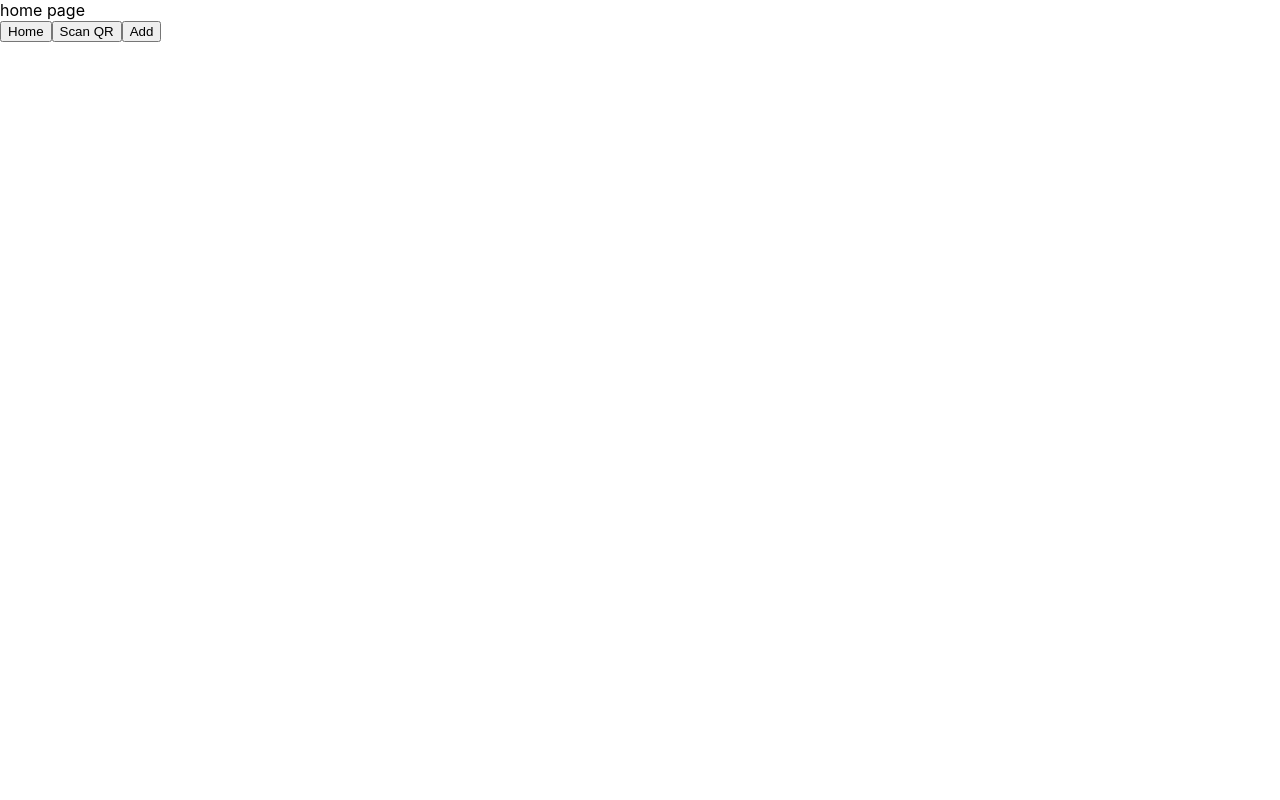
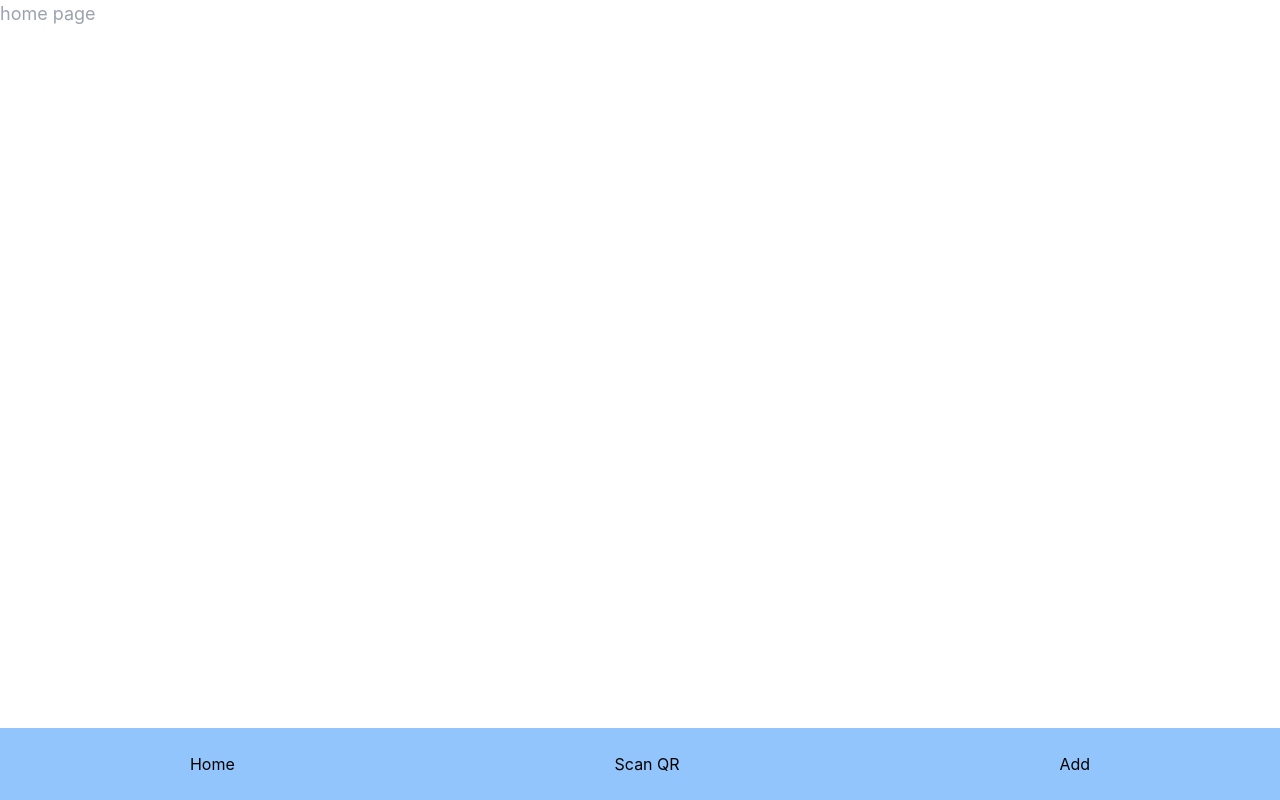
Before and after one commit to luvlyf04/liff, a React (Create React App) app: page / in a window 1280 px wide. Built offline with nearby package versions, Linux system fonts and the light colour scheme.

Commit message:
install tailwind

```diff
--- /dev/null
+++ b/craco.config.js
@@ -0,0 +1,7 @@
+module.exports = {
+    style: {
+        postcssOptions: {
+            plugins: [require("tailwindcss"), require("autoprefixer")]
+        }
+    }
+}
--- /dev/null
+++ b/postcss.config.js
@@ -0,0 +1,3 @@
+module.exports = {
+    plugins: ["tailwindcss", "postcss-present-env"]
+  }
--- a/src/App.js
+++ b/src/App.js
@@ -12,7 +12,7 @@ function App() {
         <Route path="scan-qr" element={ <ScanQR/> } />
         <Route path="add" element={ <Add/> } />
       </Routes>
-      <div>
+      <div className="flex justify-around bg-blue-300 fixed bottom-0 w-full py-6">
           <button onClick={()=>navigate("/")}>Home</button>
           <button onClick={()=>navigate("/scan-qr")}>Scan QR</button>
           <button onClick={()=>navigate("/add")}>Add</button>
--- a/src/index.css
+++ b/src/index.css
@@ -1,3 +1,7 @@
+@tailwind base;
+@tailwind components;
+@tailwind utilities;
+
 body {
   margin: 0;
   font-family: -apple-system, BlinkMacSystemFont, 'Segoe UI', 'Roboto', 'Oxygen',
--- a/src/pages/home.jsx
+++ b/src/pages/home.jsx
@@ -1,3 +1,3 @@
 export const Home =()=>{
-    return<div>home page</div>
+    return<div className="text-lg text-gray-400">home page</div>
 }
--- /dev/null
+++ b/tailwind.config.js
@@ -0,0 +1,7 @@
+module.exports = {
+  content: ["./src/**/*.{html,js}", "./public/index.html"],
+  theme: {
+    extend: {},
+  },
+  plugins: [],
+}
```
Also changed, not shown: package.json (+8 -2 lines), 1 other file (tests, documents, lock files or other folders).
